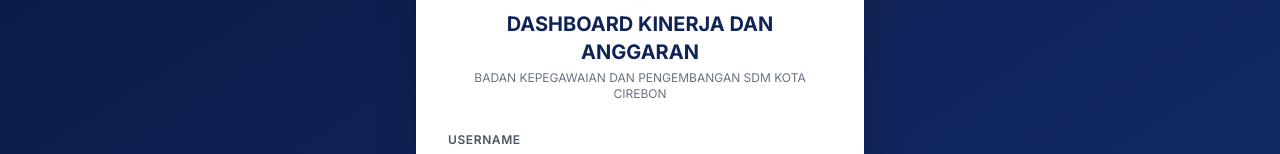
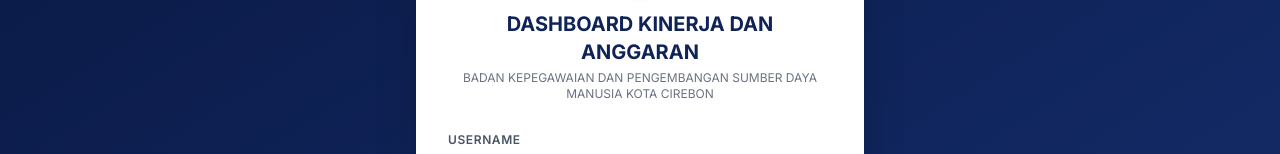
Before and after one commit to web2zainul/dashboard-iku, a React (Vite) app in the folder dashboard-iku/: page / in a window 1280 px wide. Shown: the part 284-438 px from the top of the page. Built offline with nearby package versions, Linux system fonts and the light colour scheme; no server answers; the database is empty; what chartjs-plugin-datalabels would draw is missing.

Commit message:
fix: teks instansi di halaman login jadi lengkap (Sumber Daya Manusia)

```diff
--- a/dashboard-iku/src/components/LoginPage.tsx
+++ b/dashboard-iku/src/components/LoginPage.tsx
@@ -30,7 +30,7 @@
             />
           </div>
           <h1 className="text-xl font-bold text-[#0f2358]">DASHBOARD KINERJA DAN ANGGARAN</h1>
-          <p className="text-xs text-gray-500 mt-1">BADAN KEPEGAWAIAN DAN PENGEMBANGAN SDM KOTA CIREBON</p>
+          <p className="text-xs text-gray-500 mt-1">BADAN KEPEGAWAIAN DAN PENGEMBANGAN SUMBER DAYA MANUSIA KOTA CIREBON</p>
         </div>
 
         <form onSubmit={handleSubmit} className="space-y-4">
```
